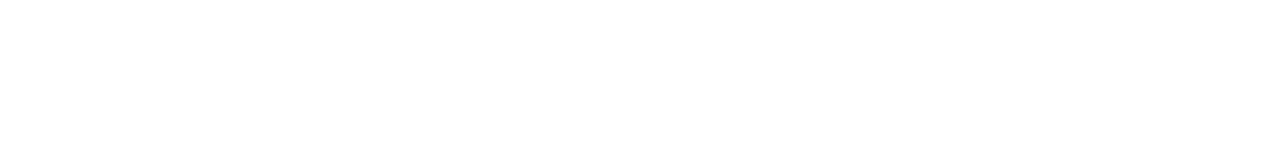
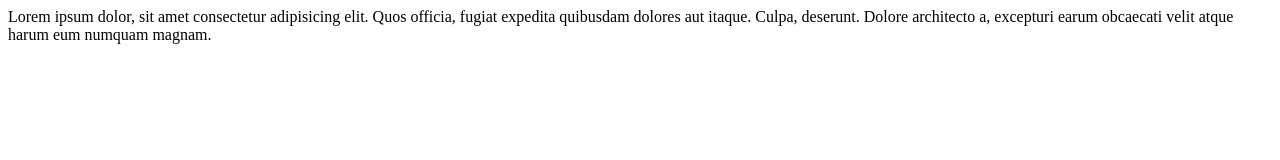
Before and after one commit to kiran903/datewithgit-sample, a plain HTML site: page mygit.html in a window 1280 px wide. Drawn offline with Linux system fonts and the light colour scheme.

Commit message:
my git changed

```diff
--- a/mygit.html
+++ b/mygit.html
@@ -6,6 +6,8 @@
   <title>MY GIT</title>
 </head>
 <body>
-
+  <div>
+    Lorem ipsum dolor, sit amet consectetur adipisicing elit. Quos officia, fugiat expedita quibusdam dolores aut itaque. Culpa, deserunt. Dolore architecto a, excepturi earum obcaecati velit atque harum eum numquam magnam.
+  </div>
 </body>
 </html>
```
